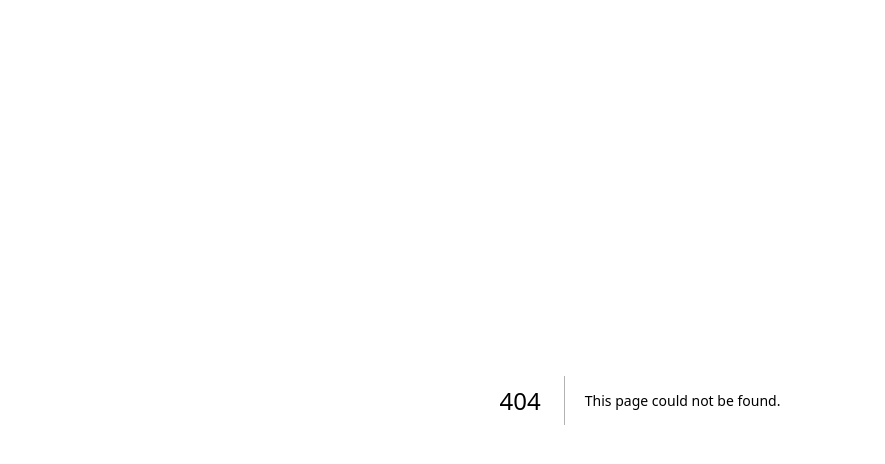
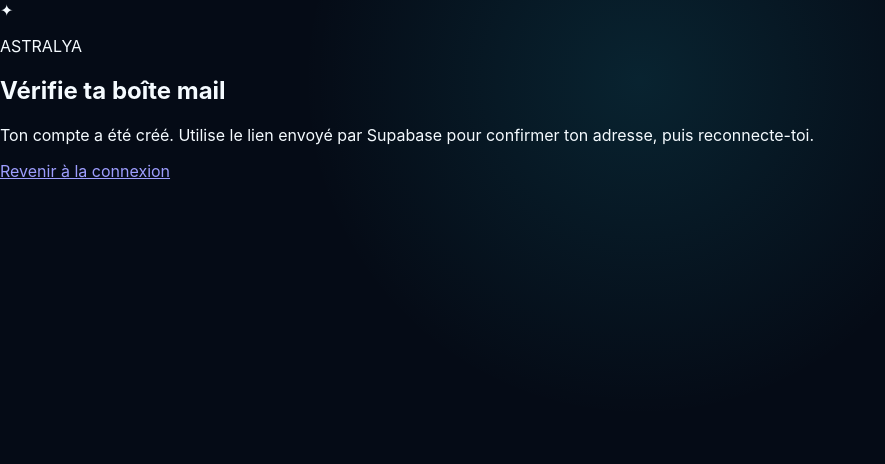
Before and after one commit to hkpronosfrance-ops/Astralya, a Next.js app in the folder apps/web/: page /auth/check-email in a window 1280 px wide. Before the commit this address had no page. Shown: the top 464 px of the page, without its empty margins (0-885 px from the left). Built offline with nearby package versions, Linux system fonts and the light colour scheme.

Commit message:
sync(phase-1): apps/web/app/auth/check-email/page.tsx

```diff
--- /dev/null
+++ b/apps/web/app/auth/check-email/page.tsx
@@ -0,0 +1,20 @@
+import Link from "next/link";
+
+export default function CheckEmailPage() {
+  return (
+    <main className="auth-page">
+      <section className="auth-card">
+        <div className="auth-mark">✦</div>
+        <p className="eyebrow">ASTRALYA</p>
+        <h1>Vérifie ta boîte mail</h1>
+        <p className="muted">
+          Ton compte a été créé. Utilise le lien envoyé par Supabase pour confirmer
+          ton adresse, puis reconnecte-toi.
+        </p>
+        <Link className="primary-button link-button" href="/auth">
+          Revenir à la connexion
+        </Link>
+      </section>
+    </main>
+  );
+}
```
